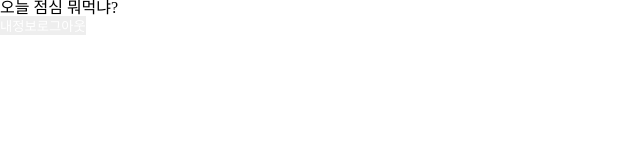
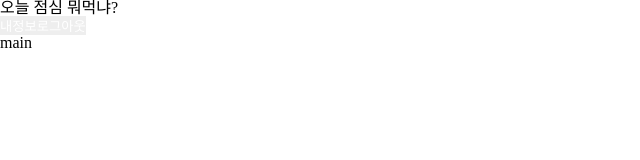
Before and after one commit to jihyunan-dev/hanghae_mini_front, a React (Create React App) app: page / in a window 1280 px wide. Shown: the top 160 px of the page, without its empty margins (0-640 px from the left). Built offline with nearby package versions, Linux system fonts and the light colour scheme.

Commit message:
[feat] 라우트 연결

```diff
--- /dev/null
+++ b/src/pages/Main.js
@@ -0,0 +1,7 @@
+import React from "react";
+
+const Main = () => {
+  return <div>main</div>;
+};
+
+export default Main;
--- a/src/shared/App.js
+++ b/src/shared/App.js
@@ -1,12 +1,27 @@
 import React from "react";
 import Header from "../components/Header";
 import GlobalStyles from "./GlobalStyles";
+import { BrowserRouter, Route, Switch } from "react-router-dom";
+
+import Main from "../pages/Main";
 
 const App = () => {
   return (
     <>
       <GlobalStyles />
       <Header />
+      <BrowserRouter>
+        <Switch>
+          <Route path="/" exact component={Main} />
+          {/* <Route path="/register" component={Register} /> */}
+          {/* <Route path="/login" component={LOGIN} /> */}
+          {/* <Route path="/result/:menuId" coponent={Result} /> */}
+          {/* <Route path="/upload" component={Upload} /> */}
+          {/* <Route path="/edit/:postId" component={Edit}/> */}
+          {/* <Route path="/posts/userId" component={MyPosts} /> */}
+          {/* <Route component={ErrorPage} /> */}
+        </Switch>
+      </BrowserRouter>
     </>
   );
 };
```
